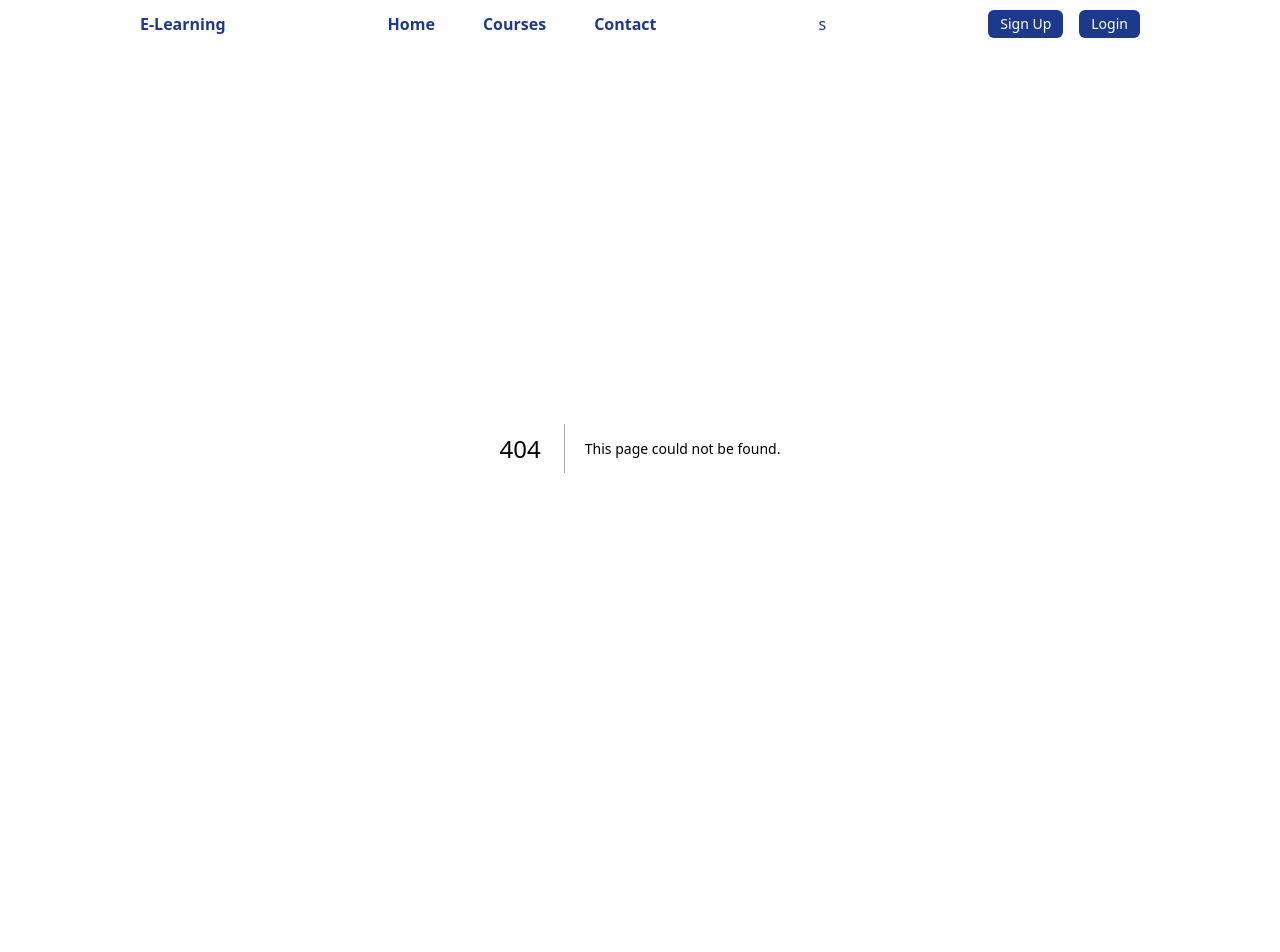
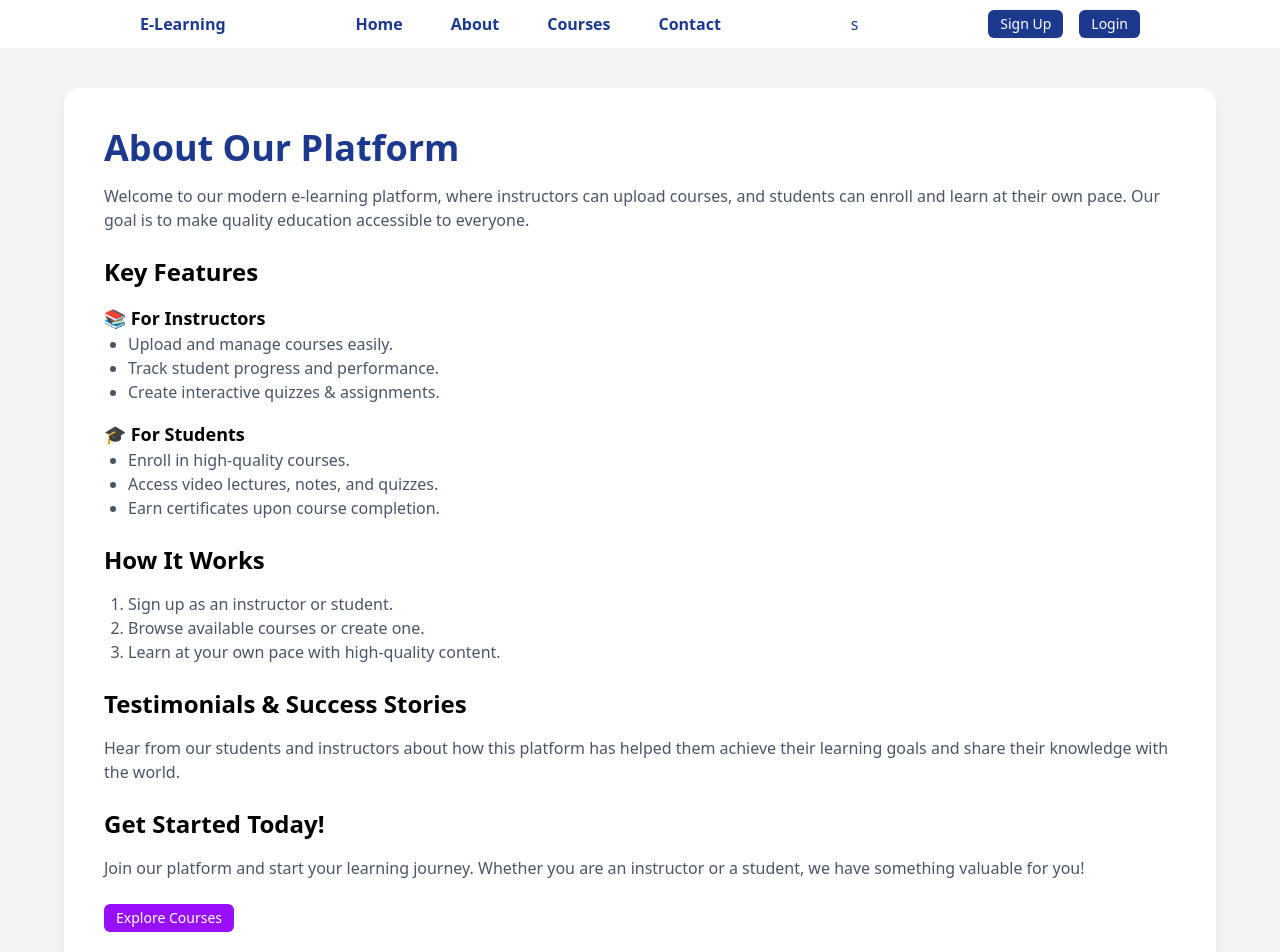
Before and after one commit to Ruqayya-Hasnee/e-learning-platform, a Next.js app: page /about in a window 1280 px wide. Before the commit this address had no page. Shown: the top 952 px of the page. Before the commit the page ends 848 px from the top, so only its background shows below. Built offline with nearby package versions, Linux system fonts and the light colour scheme.

Commit message:
added about page

```diff
--- /dev/null
+++ b/app/about/page.tsx
@@ -0,0 +1,62 @@
+import Link from "next/link";
+
+export default function About() {
+  return (
+    <div className="min-h-screen bg-gray-100 p-10">
+      <div className="max-w-6xl mx-auto bg-white p-10 rounded-2xl shadow-lg">
+        <h1 className="text-4xl font-bold text-blue-900">About Our Platform</h1>
+        <p className="text-gray-600 mt-4">
+          Welcome to our modern e-learning platform, where instructors can
+          upload courses, and students can enroll and learn at their own pace.
+          Our goal is to make quality education accessible to everyone.
+        </p>
+
+        <h2 className="text-2xl font-semibold mt-6">Key Features</h2>
+        <div className="mt-4 space-y-4">
+          <div>
+            <h3 className="text-lg font-semibold">📚 For Instructors</h3>
+            <ul className="list-disc pl-6 text-gray-600">
+              <li>Upload and manage courses easily.</li>
+              <li>Track student progress and performance.</li>
+              <li>Create interactive quizzes & assignments.</li>
+            </ul>
+          </div>
+          <div>
+            <h3 className="text-lg font-semibold">🎓 For Students</h3>
+            <ul className="list-disc pl-6 text-gray-600">
+              <li>Enroll in high-quality courses.</li>
+              <li>Access video lectures, notes, and quizzes.</li>
+              <li>Earn certificates upon course completion.</li>
+            </ul>
+          </div>
+        </div>
+
+        <h2 className="text-2xl font-semibold mt-6">How It Works</h2>
+        <ol className="list-decimal pl-6 text-gray-600 mt-4">
+          <li>Sign up as an instructor or student.</li>
+          <li>Browse available courses or create one.</li>
+          <li>Learn at your own pace with high-quality content.</li>
+        </ol>
+
+        <h2 className="text-2xl font-semibold mt-6">
+          Testimonials & Success Stories
+        </h2>
+        <p className="text-gray-600 mt-4">
+          Hear from our students and instructors about how this platform has
+          helped them achieve their learning goals and share their knowledge
+          with the world.
+        </p>
+
+        <h2 className="text-2xl font-semibold mt-6">Get Started Today!</h2>
+        <p className="text-gray-600 mt-4">
+          Join our platform and start your learning journey. Whether you are an
+          instructor or a student, we have something valuable for you!
+        </p>
+
+        <Link href="/courses">
+          <button className="mt-6 primary">Explore Courses</button>
+        </Link>
+      </div>
+    </div>
+  );
+}
--- a/app/page.tsx
+++ b/app/page.tsx
@@ -1,9 +1,22 @@
-import Layout from "@/components/Layout";
+import Link from "next/link";
 
 export default function Home() {
   return (
-    <div className=" h-full m-0 p-0">
-      <Layout />
+    <div className="h-full m-0 p-0">
+      <div className="bg-[url('/landing-page.avif')] bg-cover bg-no-repeat min-h-screen overflow-hidden">
+        <div className="flex justify-between items-center h-12 mt-32 mx-35">
+          <div className="w-lg">
+            <h1 className="text-5xl font-bold text-blue-900">E-learning</h1>
+            <p className="text-gray-600 mt-4">
+              A modern E-learning platform where instructors can upload courses
+              & students can enroll.
+            </p>
+            <Link href="/about">
+              <button className="secondary my-6">Learn More</button>
+            </Link>
+          </div>
+        </div>
+      </div>
     </div>
   );
 }
--- a/components/Dashboard.tsx
+++ /dev/null
@@ -1,19 +0,0 @@
-import React from "react";
-
-function Dashboard() {
-  return (
-    <div className="flex justify-between items-center h-12 mt-32 mx-35">
-      <div className="w-lg">
-        <h1 className="text-5xl font-bold text-blue-900">E-learning</h1>
-        <p className="text-gray-600 mt-4">
-          Lorem ipsum dolor sit amet, consectetur adipiscing elit, sed do
-          eiusmod tempor incididunt ut labore et dolore magna aliqua. Ut enim ad
-          minim veniam, quis nostrud.
-        </p>
-        <button className="secondary my-6">Learn More</button>
-      </div>
-    </div>
-  );
-}
-
-export default Dashboard;
--- a/components/Layout.tsx
+++ /dev/null
@@ -1,14 +0,0 @@
-import React from "react";
-import Dashboard from "./Dashboard";
-
-function Layout() {
-  return (
-    <>
-      <div className="bg-[url('/landing-page.avif')] bg-cover bg-no-repeat min-h-screen overflow-hidden ">
-        <Dashboard />
-      </div>
-    </>
-  );
-}
-
-export default Layout;
--- a/components/Navbar.tsx
+++ b/components/Navbar.tsx
@@ -15,9 +15,11 @@ function Navbar() {
       </div>
       <div className="flex gap-12 font-bold">
         <Link href="/">Home</Link>
+        <Link href="/about">About</Link>
         <Link href="/courses">Courses</Link>
         <Link href="/contact">Contact</Link>
-      </div>s
+      </div>
+      s
       <div className="flex gap-4">
         {user ? (
           <>
```
